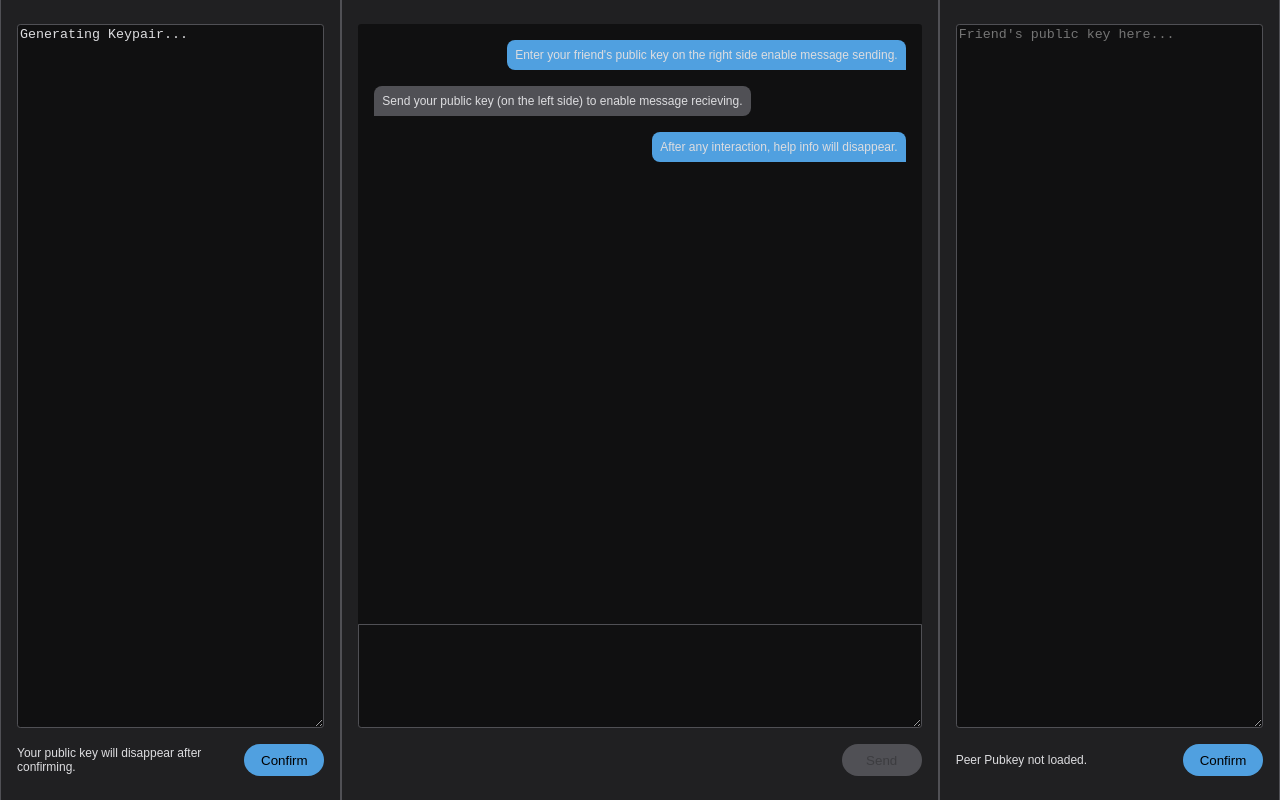
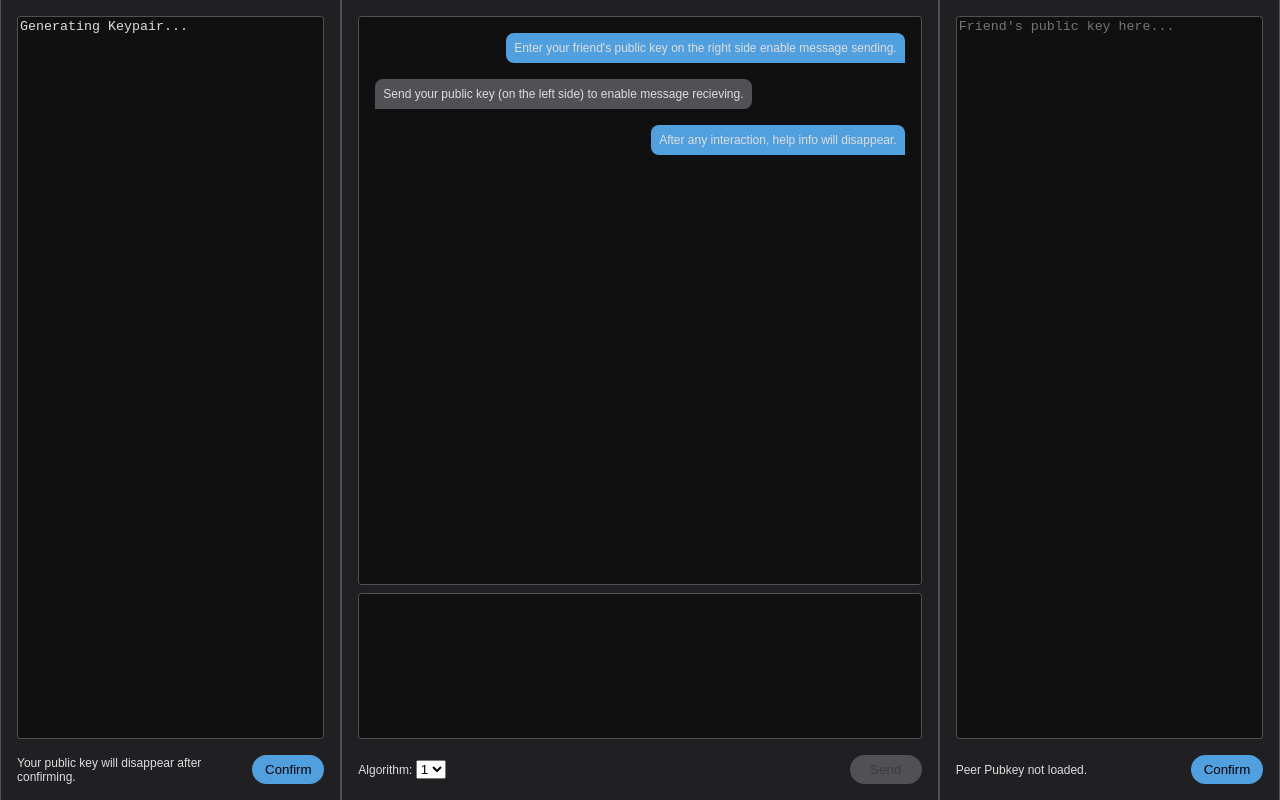
Before and after one commit to Scevenate/RSAChat, a plain HTML site: page RSAChat.html in a window 1280 px wide. Drawn offline with Linux system fonts and the light colour scheme.

Commit message:
CSS opt & js func decouple

```diff
--- a/RSAChat.html
+++ b/RSAChat.html
@@ -7,7 +7,8 @@
             body {
                 height: 100vh;
                 margin: 0;
-                font-family: Arial, Helvetica, sans-serif;
+                font-family: sans-serif;
+                font-size: 0.75rem;
                 display: flex;
                 flex-direction: row;
                 align-items: stretch;
@@ -21,89 +22,68 @@
                 background-color: #202022;
                 border-left: #505055 1px solid;
                 border-right: #505055 1px solid;
+                display: flex;
+                flex-direction: column;
+                justify-items: stretch;
+                align-items: stretch;
             }
             section#middle {
-                flex: 1 1 20%;
+                flex-basis: 20%;
             }
             button {
-                width: 5rem;
-                height: 2rem;
+                width: 4.5rem;
+                height: 1.8rem;
+                flex: 0 0 auto;
                 border-radius: 1rem;
-                border: 0;
+                border: none;
                 background-color: #50A0E0;
-                align-self: center;
             }
             button:hover {
+                transition: all 0.1s ease-out;
                 background-color: #80C0FF;
-            }
-            button:active {
-                background-color: #3060A0;
+                transform: translateY(-1px);
             }
             button:disabled
             {
                 background-color: #505055;
+                transform: translateY(0px);
             }
             p {
                 margin: 0;
-                font-size: 0.75rem;
             }
             textarea {
+                flex: 1 1;
                 color: #DDDDE0;
                 background-color: #101011;
                 border: #505055 1px solid;
+                margin-bottom: 1rem;
+                border-radius: 0.2rem;
+                resize: none;
             }
-            /*
-            ** left / right part styling.
-            */
-            #friend, #self
-            {
-                height: 100%;
+            textarea.code {
+                font-family: monospace;
+            }
+            textarea.text {
+                font-size: 0.75rem;
+                font-family: sans-serif;
+                flex-basis: 20%;
+            }
+            main {
+                flex: 1 1 80%;
                 display: flex;
                 flex-direction: column;
+                background-color: #101011;
+                border-radius: 0.2rem;
+                border: #505055 1px solid;
+                margin-bottom: 0.5rem;
+                overflow-y: scroll;
+                padding-top: 0.5rem;
             }
-            #friend > *, #self > *
-            {
-                margin: 0.5rem 0;
-                flex: 0 0;
-                display: block;
-                align-items: stretch;
-                justify-items: stretch;
-            }
-            #friend-textarea, #self-textarea {
-                flex: 1 1;
-            }
-            #friend-div, #self-div {
+            footer {
                 display: flex;
                 flex-direction: row;
-            }
-            #friend-p, #self-p {
-                flex: 1 1;
-            }
-            #friend-textarea, #self-textarea {
-                font-family:'Courier New', Courier, monospace;
-                border-radius: 0.2rem;
-            }
-            #friend-p, #self-p {
-                align-self: center;
-                margin: 0;
-            }
-            /*
-            ** middle part styling.
-            */
-            section#middle {
-                display: flex;
-                flex-direction: column;
-                justify-items: stretch;
-            }
-            #message-display {
-                flex: 1 7 20rem;
-                background-color: #101011;
-                border-radius: 0.2rem 0.2rem 0 0;
-                display: flex;
-                flex-direction: column;
-                overflow-y: scroll;
-                margin-top: 0.5rem;
-                padding-top: 0.5rem;
+                align-items: center;
+                justify-content: space-between;
             }
             .message {
                 margin: 0.5rem 1rem;
@@ -119,62 +99,50 @@
                 align-self: self-start;
                 border-radius: 0.5rem 0.5rem 0.5rem 0;
             }
-            #chatbox {
-                flex: 0 3 10rem;
-                display: flex;
-                flex-direction: column;
-            }
-            #chatbox-textarea {
-                flex: 1 1;
-                background-color: #101011;
-                border: #505055 1px solid;
-                margin: 0 0 0.5rem 0;
-                border-radius: 0 0 0.2rem 0.2rem;
-                font-family: Arial, Helvetica, sans-serif;
-            }
-            #chatbox-button {
-                flex: 0 0 2rem;
-                margin: 0.5rem 0;
-                align-self: self-end;
-            }
         </style>
     </head>
     <body>
         <section id="left">
-            <div id="friend">
-                <textarea id="friend-textarea" readonly>Generating Keypair...</textarea>
-                <div id="friend-div">
+            <textarea class="code" id="friend-textarea" readonly>Generating Keypair...</textarea>
+            <footer>
                 <p id="friend-p">Your public key will disappear after confirming.</p>
                 <button id="friend-button">Confirm</button>
-                </div>
-            </div>
+            </footer>
         </section>
         <section id="middle">
-            <div id="message-display">
+            <main id="message-display">
                 <div class="my message"><p>Enter your friend's public key on the right side enable message sending.</p></div>
                 <div class="friends message"><p>Send your public key (on the left side) to enable message recieving.</p></div>
                 <div class="my message"><p>After any interaction, help info will disappear.</p></div>
+            </main>
+            <textarea class="text" id="chatbox-textarea" disabled></textarea>
+            <footer>
+                <div>
+                    <label for="chatbox-select">Algorithm:</label>
+                    <select>
+                        <option selected value="1">1</option>
+                        <option value="2">2</option>
+                        <option value="3">3</option>
+                        <option value="4">4</option>
+                        <option value="5">5</option>
+                        <option value="6">6</option>
+                    </select>
                 </div>
-            <div id="chatbox">
-                <textarea id="chatbox-textarea" disabled></textarea>
                 <button id="chatbox-button" disabled>Send</button>
-            </div>
+            </footer>
         </section>
         <section id="right">
-            <div id="self">
-                <textarea id="self-textarea" placeholder="Friend's public key here..."></textarea>
-                <div id="self-div">
+            <textarea class="code" id="self-textarea" placeholder="Friend's public key here..."></textarea>
+            <footer>
                 <p id="self-p">Peer Pubkey not loaded.</p>
                 <button id="self-button">Confirm</button>
-                </div>
-            </div>
+            </footer>
         </section>
         <script>
-            async function main() {
-                let friendPubKey = "";
-                let newmessage = "";
             const encoder = new TextEncoder("utf-8");
             const decoder = new TextDecoder("utf-8");
+            let mykeyPair = null;
+            let friendPubKey = null;
             const friendTextarea = document.getElementById("friend-textarea");
             const messageDisplay = document.getElementById("message-display");
             const chatboxTextarea = document.getElementById("chatbox-textarea");
@@ -184,14 +152,8 @@
             const friendButton = document.getElementById("friend-button");
             const chatboxButton = document.getElementById("chatbox-button");
             const selfButton = document.getElementById("self-button");
-                friendButton.addEventListener("click", friend);
-                chatboxButton.addEventListener("click", chatbox);
-                selfButton.addEventListener("click", self);
 
-
-
-                const mykeyPair = await encryptInit();
-                async function encryptInit () {
+            async function genKeyPair () {
                 return window.crypto.subtle.generateKey(
                 {
                     name: "RSA-OAEP",
@@ -228,7 +190,7 @@
                         ["encrypt"],
                         );
             }
-                async function encrypt (plaintext) {
+            async function encrypt (friendPubKey, plaintext) {
                 return ab2b64(await window.crypto.subtle.encrypt(
                     {
                     name: "RSA-OAEP",
@@ -237,20 +199,16 @@
                     encoder.encode(plaintext),
                 ));
             }
-                async function decrypt (ciphertext) {
+            async function decrypt (myPriKey, ciphertext) {
                 const binary = window.atob(ab2b64(await window.crypto.subtle.decrypt(
                     {
                     name: "RSA-OAEP",
                     },
-                        mykeyPair.privateKey,
+                    myPriKey,
                     b642ab(ciphertext),
                 )));
                 return decoder.decode(Uint8Array.from(binary, c => c.charCodeAt(0)))
             }
-
-
-
-                friendTextarea.value = await key2b64(mykeyPair.publicKey);
             async function friend () {
                 if (friendTextarea.hasAttribute("readonly")) {
                     friendTextarea.removeAttribute("readonly");
@@ -262,20 +220,20 @@
                     }
                 }
                 if (!friendTextarea.value) return;
-                    newmessage = await decrypt(friendTextarea.value);
+                let newmessage = await decrypt(mykeyPair.privateKey, friendTextarea.value);
                 friendTextarea.value = "";
                 messageDisplay.innerHTML += '<div class="friends message"><p>' + newmessage + "</p></div>"
                 messageDisplay.scroll(0, messageDisplay.scrollHeight);
             }
             async function chatbox () {
                 if (!chatboxTextarea.value) return;
-                    newmessage = chatboxTextarea.value;
+                let newmessage = chatboxTextarea.value;
                 chatboxTextarea.value = "";
                 chatboxTextarea.setAttribute("disabled", "");
                 messageDisplay.innerHTML += '<div class="my message"><p>' + newmessage + "</p></div>"
                 messageDisplay.scroll(0, messageDisplay.scrollHeight);
                 chatboxButton.setAttribute("disabled", "");
-                    selfTextarea.value = await encrypt(newmessage);
+                selfTextarea.value = await encrypt(friendPubKey, newmessage);
                 selfTextarea.removeAttribute("disabled");
                 selfButton.removeAttribute("disabled");
                 selfP.innerText = "Message in queue."
@@ -297,6 +255,15 @@
                 chatboxTextarea.removeAttribute("disabled");
                 chatboxButton.removeAttribute("disabled");
             }
+            async function main() {
+
+                friendButton.addEventListener("click", friend);
+                chatboxButton.addEventListener("click", chatbox);
+                selfButton.addEventListener("click", self);
+
+                mykeyPair = await genKeyPair();
+                friendTextarea.value = await key2b64(mykeyPair.publicKey);
+
             }
 
             main();
```
Lines whose indentation alone changed are shown as unchanged.
